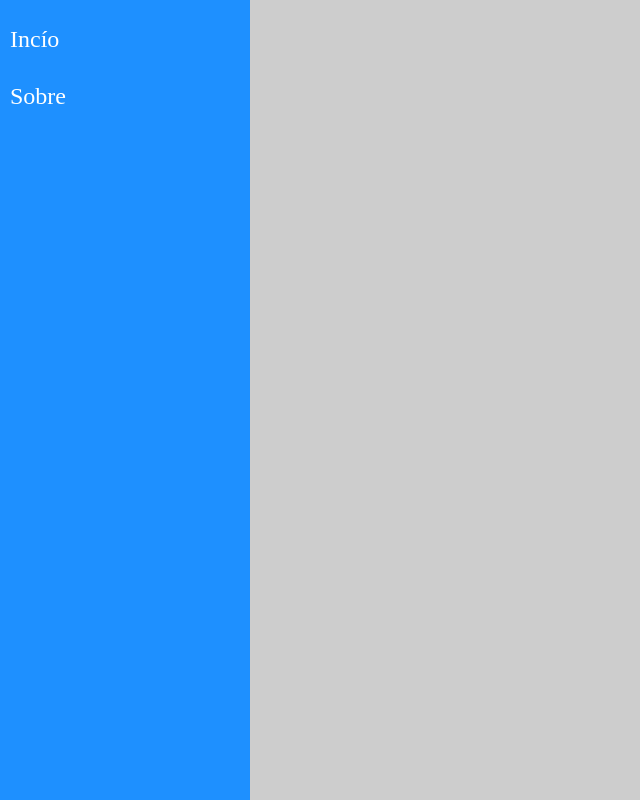
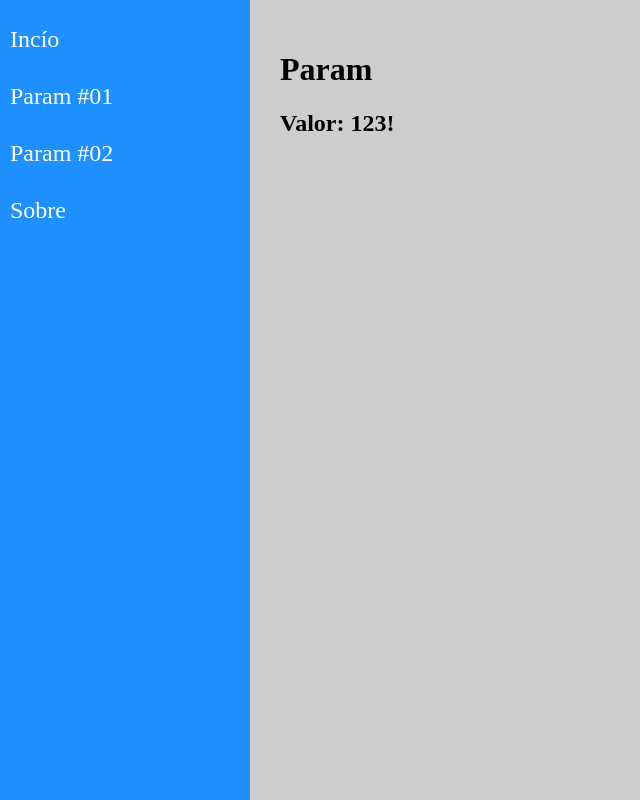
Before and after one commit to stanycruz/navegacao, a React (Create React App) app: page /param/123 in a window 1280 px wide. Shown: the whole page, without its empty margins (0-640 px from the left). Built offline with nearby package versions, Linux system fonts and the light colour scheme.

Commit message:
Navegação com parâmetro

```diff
--- a/src/components/layout/Content.jsx
+++ b/src/components/layout/Content.jsx
@@ -3,6 +3,7 @@
 import { Switch, Route } from 'react-router-dom'
 
 import Home from '../../views/examples/Home'
+import Param from '../../views/examples/Param'
 import About from '../../views/examples/About'
 
 const Content = props => (
@@ -10,6 +11,9 @@
         <Switch>
             <Route path="/about">
                 <About />
+            </Route>
+            <Route path="/param/:id">
+                <Param />
             </Route>
             <Route path="/home">
                 <Home />
--- a/src/components/layout/Menu.jsx
+++ b/src/components/layout/Menu.jsx
@@ -11,6 +11,12 @@
                     <Link to="/home">Incío</Link>
                 </li>
                 <li>
+                    <Link to="/param/123">Param #01</Link>
+                </li>
+                <li>
+                    <Link to="/param/hadouken">Param #02</Link>
+                </li>
+                <li>
                     <Link to="/about">Sobre</Link>
                 </li>
             </ul>
--- a/src/views/examples/About.jsx
+++ b/src/views/examples/About.jsx
@@ -3,7 +3,7 @@
 const About = props => (
     <div className="About">
         <h1>Sobre</h1>
-        <p>O nosso sistema foi criado</p>
+        <h2>O nosso sistema foi criado</h2>
     </div>
 )
 
--- a/src/views/examples/Home.jsx
+++ b/src/views/examples/Home.jsx
@@ -3,7 +3,7 @@
 const Home = props => (
     <div className="Home">
         <h1>Início</h1>
-        <p>Bem vindo!</p>
+        <h2>Bem vindo!</h2>
     </div>
 )
 
--- /dev/null
+++ b/src/views/examples/Param.jsx
@@ -0,0 +1,16 @@
+import React from 'react'
+
+import { useParams } from 'react-router-dom'
+
+const Param = props => {
+    const { id } = useParams()
+
+    return (
+        <div className="Param">
+            <h1>Param</h1>
+            <h2>Valor: {id}!</h2>
+        </div>
+    )
+}
+
+export default Param
```
